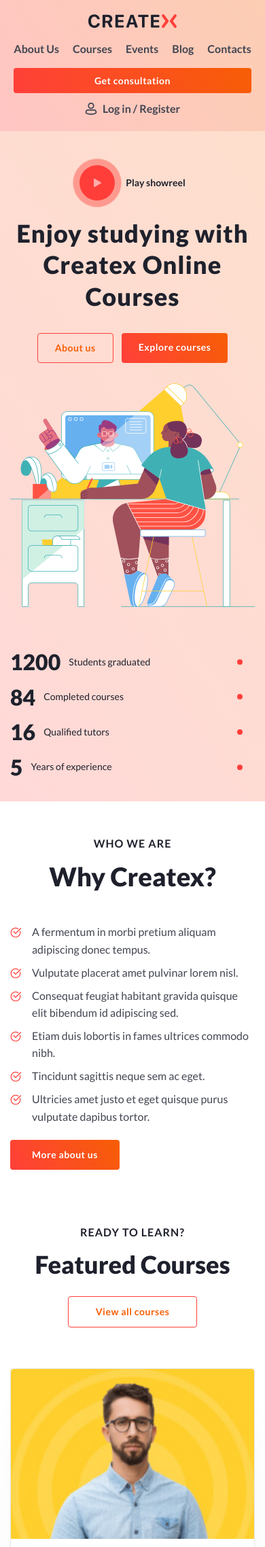
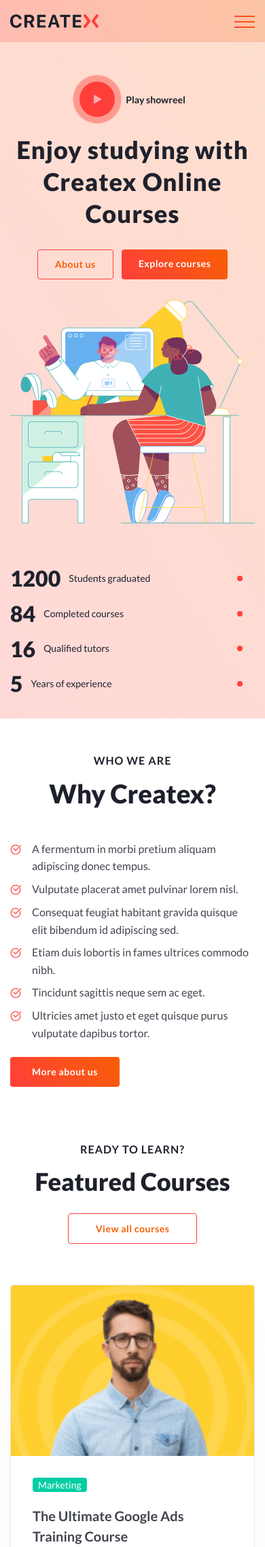
Before and after one commit to Huntter111/Lessons_cources, a PHP site: page / in a window 390 px wide. Shown: the top 2276 px of the page at 68% size. Run offline with PHP 8.4, Linux system fonts and the light colour scheme.

Commit message:
create: burger menu on adaptive display 681px

```diff
--- a/lesson_17/css/adaptive.css
+++ b/lesson_17/css/adaptive.css
@@ -29,12 +29,8 @@
    }
 }
 @media (max-width: 681.98px) {
-   .header {
-      position: static;
-      background: linear-gradient(55.95deg, rgba(255, 64, 58, 0.3) 0%, hwb(22 2% 3% / 0.3) 100%);
-   }
    .header-block {
-      flex-direction: column;
+      justify-content: space-between;
       gap: 20px;
    }
    .header-block-actions {
@@ -48,7 +44,103 @@
    .block-body__title {
       text-align: left;
    }
+   .menu__list {
+      flex-direction: column;
+   }
+   .header-block__menu {
+      flex-grow: 0;
+   }
+   /* * Burger menu ===========================================================================*/
+   .menu__icon {
+      z-index: 100;
+      display: block;
+      position: relative;
+      width: 30px;
+      height: 18px;
+      cursor: pointer;
+   }
+   .menu__icon span,
+   .menu__icon::before,
+   .menu__icon::after {
+      left: 0;
+      position: absolute;
+      height: 10%;
+      width: 100%;
+      transition: all 0.3s ease 0s;
+      background: linear-gradient(55.95deg, #ff3f3a 0%, #f75e05 100%);
+   }
+   .menu__icon::before,
+   .menu__icon::after {
+      content: "";
+   }
+   .menu__icon::before {
+      top: 0;
+   }
+   .menu__icon::after {
+      bottom: 0;
+   }
+   .menu__icon span {
+      top: 50%;
+      transform: scale(1) translate(0px, -50%);
+   }
+   .menu__icon._active span {
+      transform: scale(0) translate(0px, -50%);
+   }
+   .menu__icon._active::before {
+      top: 50%;
+      transform: rotate(-45deg) translate(0px, -50%);
+   }
+   .menu__icon._active::after {
+      bottom: 50%;
+      transform: rotate(45deg) translate(0px, 50%);
+   }
+   .menu__body {
+      position: fixed;
+      top: 62px;
+      left: -100%;
+      width: 100%;
+      height: 100%;
+      background-color: rgb(255, 255, 255);
+      padding: 50px 30px 30px 30px;
+      transition: all 0.6s cubic-bezier(0.58, -0.21, 0.74, 0.05) 0s;
+      overflow: auto;
+   }
+   .menu__list {
+      align-items: center;
+   }
+   .header-block-actions {
+      position: fixed;
+      top: 200px;
+      left: -100%;
+      width: 100%;
+      height: 100%;
+      /* background-color: rgba(255, 64, 58, 0.3); */
+      padding: 100px 30px 30px 30px;
+      transition: left 0.6s cubic-bezier(0.58, -0.21, 0.74, 0.05) 0s;
+      overflow: auto;
+   }
+   .menu__body._active {
+      left: 0;
+   }
+   .header-block-actions._active {
+      left: 0;
+   }
+   .header-block__logo {
+      z-index: 10;
+   }
+   .header-block__menu::before {
+      content: "";
+      position: fixed;
+      width: 100%;
+      top: 0;
+      left: 0;
+      height: 62px;
+      z-index: 5;
+      background: linear-gradient(55.95deg, rgba(255, 64, 58, 0.2) 0%, rgba(247, 94, 5, 0.2) 100%);
+   }
 }
+/* *============================================================================== */
+
 @media (max-width: 424.98px) {
    .header-block {
       gap: 15px;
@@ -60,10 +152,6 @@
    }
 }
 @media (max-width: 379.98px) {
-   .menu__list {
-      font-size: 16px;
-      flex-direction: column;
-   }
    .header-block-actions__login span {
       font-size: 14px;
    }
@@ -158,7 +246,7 @@
 }
 @media (max-width: 681.98px) {
    .main-block {
-      padding-top: 50px;
+      padding-top: 120px;
       padding-bottom: 30px;
    }
    .block-main {
--- a/lesson_17/css/style.css
+++ b/lesson_17/css/style.css
@@ -5,6 +5,9 @@ body {
 	font-size: 16px;
 	line-height: 1.5;
 	color: #424551;
+}
+body._lock {
+	overflow: hidden;
 }
 .wrapper {
 	overflow: hidden;
@@ -39,10 +42,15 @@ body {
 	align-items: center;
 	gap: 60px;
 }
-.header-block-menu {
+.menu__icon {
+	display: none;
+}
+.header-block__menu {
+	display: flex;
+	align-items: center;
+	justify-content: space-between;
 	flex-grow: 1;
 }
-
 .menu__list {
 	display: flex;
 	column-gap: 40px;
@@ -74,13 +82,6 @@ body {
 }
 .menu__link:hover {
 	color: #ff3f3a;
-}
-.header-block__actions {
-	display: flex;
-	align-items: center;
-	flex-wrap: wrap;
-	column-gap: 36px;
-	row-gap: 20px;
 }
 
 .header-block-actions {
@@ -434,6 +435,7 @@ body {
 	overflow: hidden;
 	position: relative;
 	padding-right: 35.788%;
+	flex: 0 0 35.788%;
 }
 .card-cource__image img {
 	position: absolute;
@@ -455,7 +457,8 @@ body {
 	align-items: flex-start;
 	gap: 20px;
 	padding: 32px;
-	flex-grow: 1;
+	flex: 1 1 auto;
+	/* flex-grow: 1; */
 }
 .card-cource__subtitle {
 	font-size: 14px;
--- a/lesson_17/index.html
+++ b/lesson_17/index.html
@@ -20,8 +20,14 @@
 					<div class="header-block">
 						<div class="header-block__logo">
 							<a href="#"><img src="img/header/logo.svg" alt="Logo" /></a>
+
 						</div>
-						<nav class="header-block-menu menu">
+
+						<div class="header-block__menu menu">
+							<div class="menu__icon">
+								<span></span>
+							</div>
+							<nav class="menu__body">
 								<ul class="menu__list">
 									<li class="menu__item">
 										<a href="#" class="menu__link">About Us</a>
@@ -40,7 +46,6 @@
 									</li>
 								</ul>
 							</nav>
-
 							<div class="header-block-actions">
 								<a href="#" class="button button--bg header-block-actions__button"><span>Get
 										consultation</span></a>
@@ -49,6 +54,8 @@
 								</a>
 							</div>
 							<!-- /.header-block__actions -->
+						</div>
+						<!-- /.header-block-menu -->
 					</div>
 					<!-- /.header-block -->
 				</div>
@@ -358,6 +365,7 @@
 			<!-- /.footer -->
 		</div>
 		<!-- /.wrapper -->
+		<script src="js/script.js"></script>
 	</body>
 
 </html>
```
Also changed, not shown: lesson_17/js/script.js (added, +47 -0 lines). Lines whose indentation alone changed are shown as unchanged.
